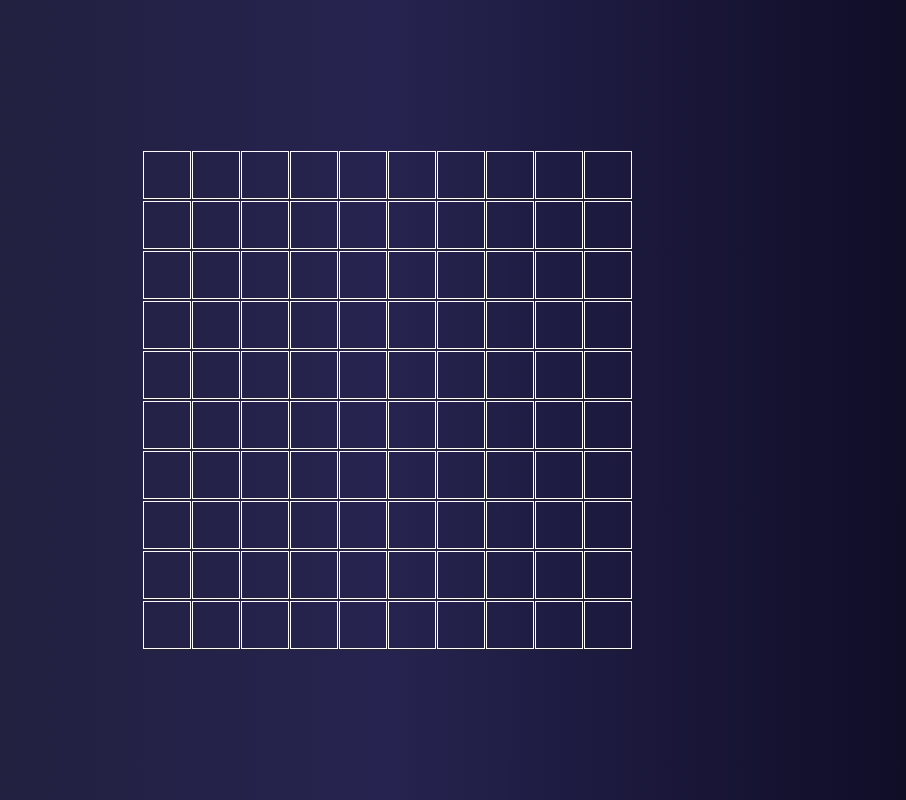
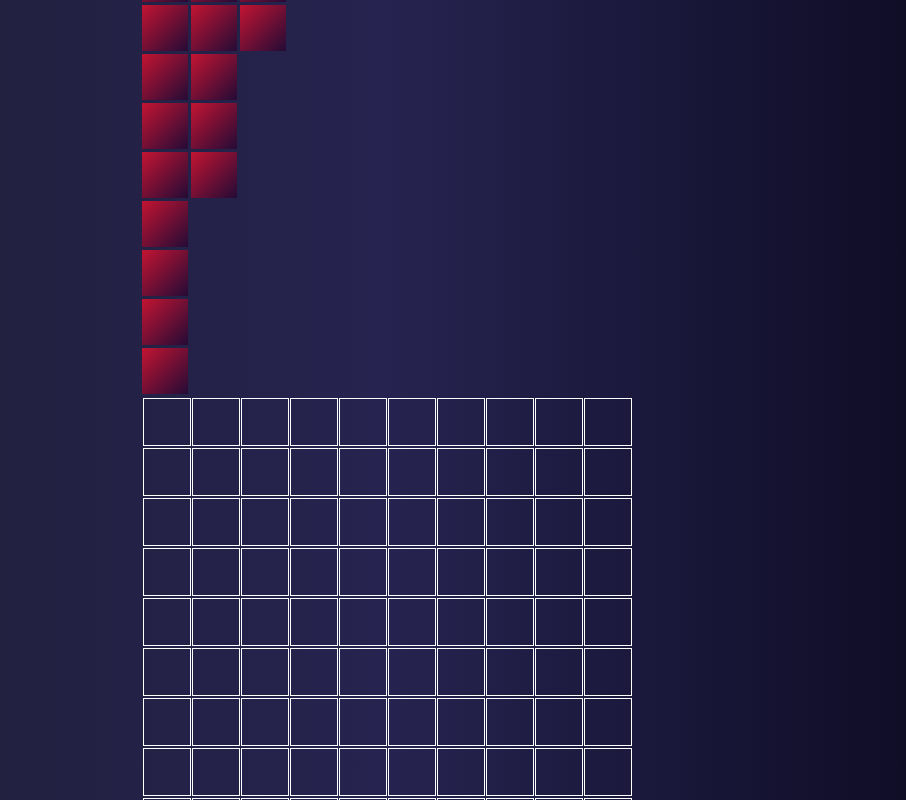
Before and after one commit to raspberryPawel/battleship, a website built with webpack: page index.html in a window 1280 px wide. Both pictures are taken after a click on the button "START A GAME!". Shown: the whole page, without its empty margins (253-1159 px from the left). Built offline with nearby package versions, Linux system fonts and the light colour scheme.

Commit message:
added ships and ships drag & drop

```diff
--- /dev/null
+++ b/src/scripts/PlayerPlayground.ts
@@ -0,0 +1,23 @@
+import { Game } from "./Game";
+import { Playground } from "./Playground";
+import { Ship } from "./Ship";
+
+export class PlayerPlayground extends Playground {
+  public playgroundShips: Ship[] = [];
+
+  constructor() {
+    super();
+    this.preparePlayerShips();
+  }
+
+  private preparePlayerShips() {
+    Game.availableShips.forEach((shipSize) => {
+      const ship = new Ship(shipSize);
+      this.playgroundShips.push(ship);
+    });
+  }
+
+  public getShipsDOMElements(): HTMLElement[] {
+    return this.playgroundShips.map((ship) => ship.shipElement);
+  }
+}
--- a/src/scripts/Playground.ts
+++ b/src/scripts/Playground.ts
@@ -1,13 +1,15 @@
 import { Game } from "./Game";
+import { Ship } from "./Ship";
 
 export class Playground {
   public playground: number[][] = [];
+  public playgroundShips: Ship[] = [];
 
   constructor() {
     this.preparePlayground();
   }
 
-  private preparePlayground() {
+  protected preparePlayground() {
     for (let i = 0; i < Game.playgroundFieldsCount; i++) {
       const fields: number[] = new Array(Game.playgroundFieldsCount).fill(0);
       this.playground.push(fields);
--- a/src/scripts/PlaygroundScreen.ts
+++ b/src/scripts/PlaygroundScreen.ts
@@ -1,6 +1,6 @@
 import { GameScreen } from "../interfaces/GameScreen";
 import { Game } from "./Game";
-import { Playground } from "./Playground";
+import { PlayerPlayground } from "./PlayerPlayground";
 
 export class PlaygroundScreen extends GameScreen {
   public prepareScreen(): void {
@@ -10,8 +10,15 @@ export class PlaygroundScreen extends GameScreen {
     const section = document.createElement("section");
     section.setAttribute("id", "playgroundScreen");
 
-    const play = new Playground();
-    const playground = play.preparePlaygroundDOMStructure();
+    const playerPlayground = new PlayerPlayground();
+    const playground = playerPlayground.preparePlaygroundDOMStructure();
+    const playerShips = playerPlayground.getShipsDOMElements();
+    // const playground = playerPlayground.preparePlaygroundDOMStructure();
+
+    playerShips.forEach((ship) => {
+      section.appendChild(ship);
+    });
+
     section.appendChild(playground);
     main.appendChild(section);
   }
--- /dev/null
+++ b/src/scripts/Ship.ts
@@ -0,0 +1,66 @@
+import { Game } from "./Game";
+
+export class Ship {
+  private shipSize: number;
+  private fieldsOnPlayground: string[] = [];
+  public readonly shipElement: HTMLElement = document.createElement("div");
+
+  constructor(shipSize: number) {
+    this.shipSize = shipSize;
+    this.createShipDOMElement();
+
+    console.log("shipElement => ", this.shipElement);
+  }
+
+  get size(): number {
+    return this.shipSize;
+  }
+
+  get shipOnPlayground(): string[] {
+    return this.fieldsOnPlayground;
+  }
+
+  public addField(field: string) {
+    this.fieldsOnPlayground.push(field);
+  }
+
+  public createShipDOMElement(): void {
+    this.shipElement.className = "ship_container";
+    this.shipElement.style.width = `${Game.fieldSize * this.shipSize + 15}px`;
+    this.shipElement.style.height = `${Game.fieldSize}px`;
+
+    for (let i = 0; i < this.shipSize; i++) {
+      const div: HTMLElement = document.createElement("div");
+      div.className = "ship_field";
+      div.style.width = `${Game.fieldSize}px`;
+      div.style.height = `${Game.fieldSize}px`;
+
+      this.shipElement.appendChild(div);
+    }
+
+    this.shipElement.addEventListener("mousedown", (e) => {
+      document.body.addEventListener("mousemove", this.moveShip);
+      document.body.addEventListener("mouseup", this.dropShip);
+    });
+  }
+
+  private moveShip = (e: MouseEvent): void => {
+    if (this.shipElement) {
+      const slideX = 20;
+      const slideY = 20;
+
+      this.shipElement.style.position = "absolute";
+      this.shipElement.style.left = e.clientX - slideX + "px";
+      this.shipElement.style.top = e.clientY - slideY + "px";
+    }
+  };
+
+  private dropShip = (e: MouseEvent): void => {
+    if (this.shipElement) {
+      this.shipElement.style.position = "static";
+
+      document.body.removeEventListener("mousemove", this.moveShip);
+      document.body.removeEventListener("mouseup", this.dropShip);
+    }
+  };
+}
--- a/src/styles/PlaygroundScreen.scss
+++ b/src/styles/PlaygroundScreen.scss
@@ -1,13 +1,30 @@
+@import "./variables.scss";
+
 #playgroundScreen {
-  .playground-field{
+  .playground-field {
     margin: 0 0.5px;
     border: 0.5px solid #fff;
   }
 
-  .playground-row{
+  .playground-row {
     display: flex;
     flex-direction: row;
     justify-content: center;
     align-items: center;
   }
+
+  .ship_container {
+    display: flex;
+    flex-direction: row;
+    justify-content: start;
+    align-items: center;
+    margin: 3px;
+  }
+
+  .ship_field {
+    @include main-gradient();
+
+    margin: 0 1.5px;
+    cursor: pointer;
+  }
 }
--- a/src/styles/StartScreen.scss
+++ b/src/styles/StartScreen.scss
@@ -1,3 +1,5 @@
+@import "./variables.scss";
+
 #startScreen {
   width: 100vw;
   height: 100vh;
@@ -27,13 +29,12 @@
     }
 
     .logo {
+      @include main-gradient();
+
       width: 200px;
       height: 200px;
       margin-top: 40px;
       border-radius: 100px;
-      background: #c31432;
-      background: -webkit-linear-gradient(to top left, #240b36, #c31432);
-      background: linear-gradient(to top left, #240b36, #c31432);
       position: relative;
 
       &::before {
@@ -52,6 +53,8 @@
   }
 
   .btn-play {
+    @include main-gradient();
+
     border: none;
     outline: none;
 
@@ -68,9 +71,6 @@
 
     border-radius: 10rem;
 
-    background: -webkit-linear-gradient(to top left, #240b36, #c31432);
-    background: linear-gradient(to top left, #240b36, #c31432);
-
     cursor: pointer;
     transition-duration: 0.3s;
 
--- /dev/null
+++ b/src/styles/variables.scss
@@ -0,0 +1,5 @@
+@mixin main-gradient() {
+  background: #c31432;
+  background: -webkit-linear-gradient(to top left, #240b36, #c31432);
+  background: linear-gradient(to top left, #240b36, #c31432);
+}
```
